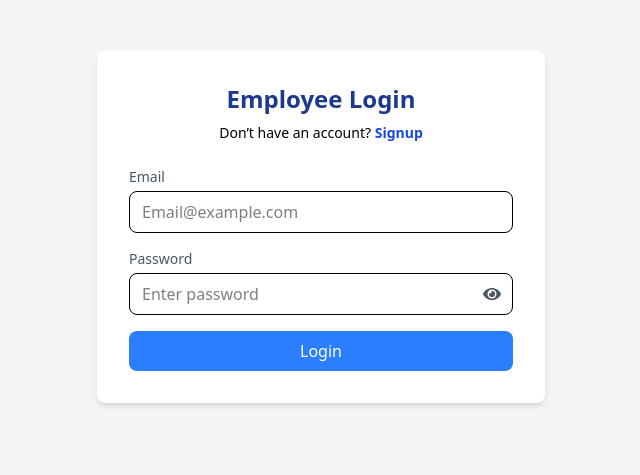
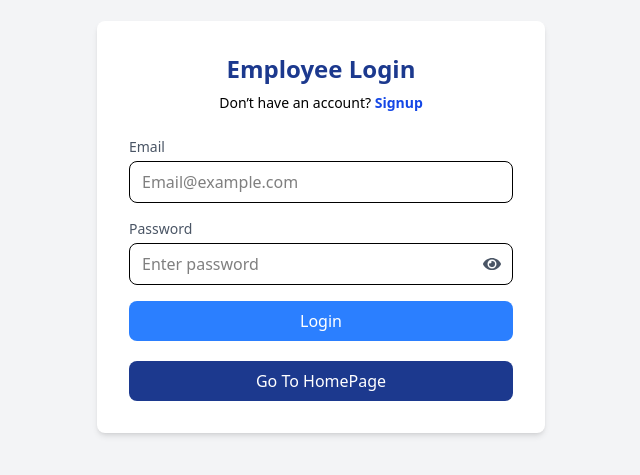
Before and after one commit to vikramkumar1009/EmployeeDash, a React (Vite) app: page / in a window 1280 px wide. Shown: the part 173-648 px from the top of the page, without its empty margins (319-959 px from the left). Built offline with nearby package versions, Linux system fonts and the light colour scheme.

Commit message:
Update Login.jsx

```diff
--- a/src/pages/Login.jsx
+++ b/src/pages/Login.jsx
@@ -82,6 +82,14 @@
             {loading ? "Logging in..." : "Login"}
           </button>
         </form>
+        <Link to="/" >
+          <button
+            type="submit"
+            className="w-full mt-5 bg-blue-900 text-white py-2 rounded-lg hover:bg-blue-700 transition"
+          >
+            Go To HomePage
+          </button>
+          </Link>
       </div>
     </div>
   );
```
